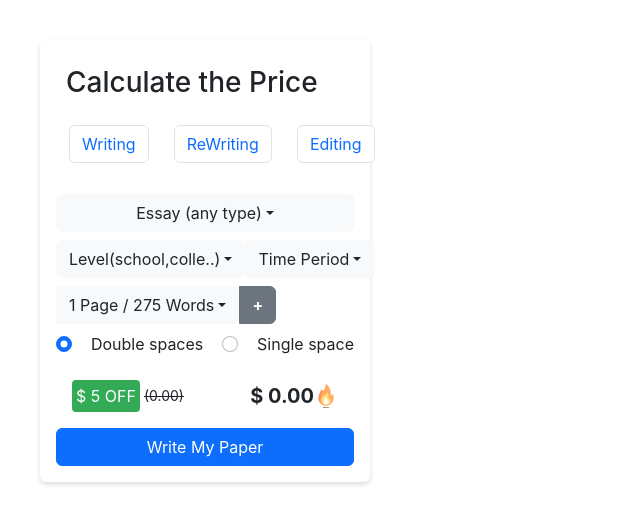
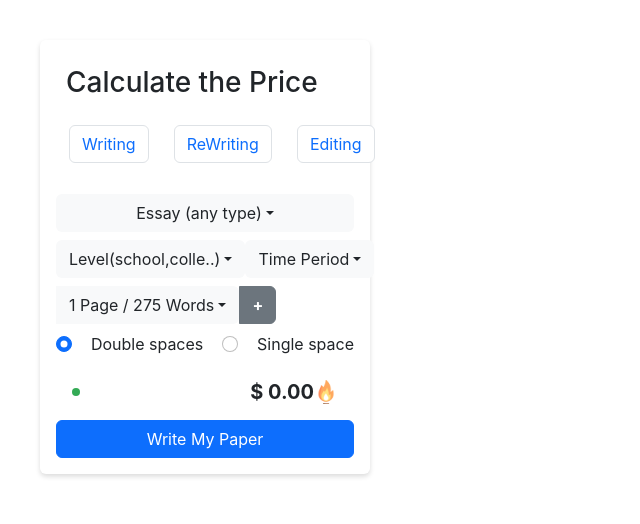
Before and after one commit to Sidkhan36/price-calculator-with-firebase, a React (Create React App) app: page / in a window 1280 px wide. Shown: the top 524 px of the page, without its empty margins (0-640 px from the left). Built offline with nearby package versions, Linux system fonts and the light colour scheme.

Commit message:
discount filteration

```diff
--- a/src/components/Form.js
+++ b/src/components/Form.js
@@ -10,8 +10,8 @@ import DispatchContext from "../DispatchContext";
 const Form = () => {
   const { state } = useContext(OurContext);
   const dispatch = useContext(DispatchContext);
-  const [discount, setDiscount] = useState(5);
-  // let discount =5
+  const [discount, setDiscount] = useState(0);
+  let discounts
   // console.log(state.singleSpace, state.doubleSpace);
   const page = state.page;
   // const words = state.singleSpace? state.words
@@ -37,7 +37,7 @@ const Form = () => {
 function dispatchtotal(totalPrice, page) {
   let totalPrices = totalPrice * page
   dispatch({ type: "TOTAL", value: totalPrices});
-  dispatch({type:"DISCOUNTED-PRICE",value:totalPrices-(totalPrices/100*5)})
+  dispatch({type:"DISCOUNTED-PRICE",value:totalPrices-(totalPrices/100*discount)})
 }
 useEffect(() => {
   dispatchtotal(totalPrice, page);
@@ -91,12 +91,14 @@ useEffect(() => {
         </div>
         <div className="d-flex justify-content-between align-items-center">
           <div className="discount d-flex justify-content-between align-items-center p-3">
-            <p className="discount-p  m-0 text-white text-sm-start rounded-1 p-1">$ {discount} OFF </p><span className="line-through p-1">({state.totalPrice.toFixed(2)})</span>
+            <p className="discount-p  m-0 text-white text-sm-start rounded-1 p-1">
+              {/* {discount} */}
+              {(state.singleSpace || state.words >= 550) && `${discount}% OFF`}  </p><span className="line-through p-1">{discount > 0 && (state.totalPrice.toFixed(2))}</span>
             {/* {console.log(discount)} */}
           </div>
-          <div className="d-flex justify-content-end align-items-center p-3">
-            <h5 className="m-0 fw-bold">$ {state.discount.toFixed(2)}</h5>
-            {/* <h5 className="m-0 fw-bold">$ {(state.totalPrice-(state.totalPrice/100)*discount).toFixed(2)}</h5> */}
+          <div className="d-flex  -content-end align-items-center p-3">
+            {/* <h5 className="m-0 fw-bold">$ {state.totalPrice >= 20?state.discount.toFixed(2):state.totalPrice.toFixed(2)}</h5> */}
+            <h5 className="m-0 fw-bold">$ {state.totalPrice >= 20?state.discount.toFixed(2):state.totalPrice.toFixed(2)}</h5>
             {/* <h5 className="m-0 fw-bold">$ {state.page * totalPrice}</h5> */}
             {console.log(state.totalPrice)}
             <img src={fire} width="24px" height="24px" alt="burnImage" />
```
